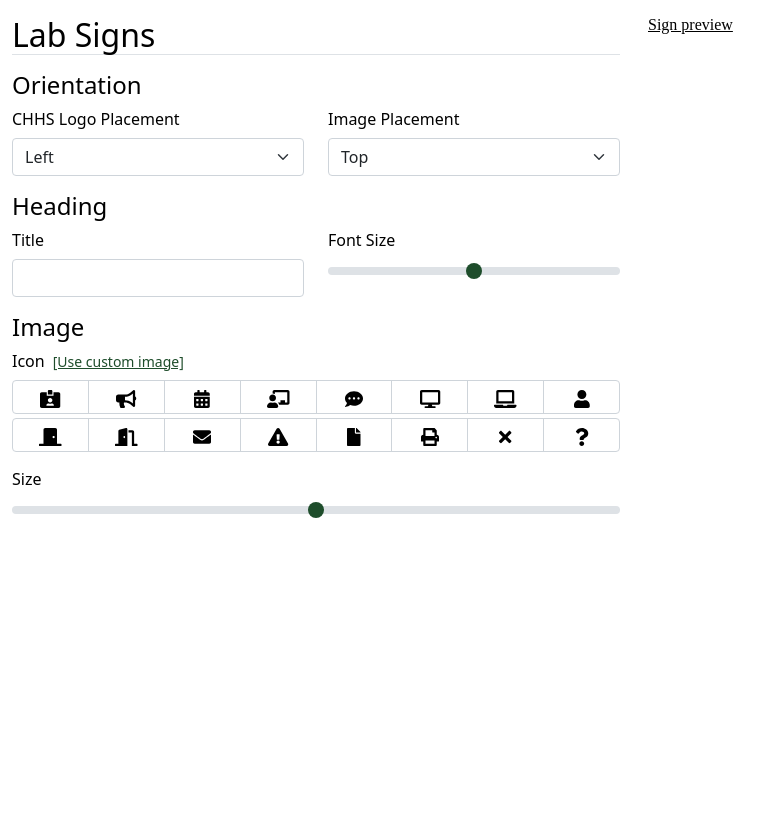
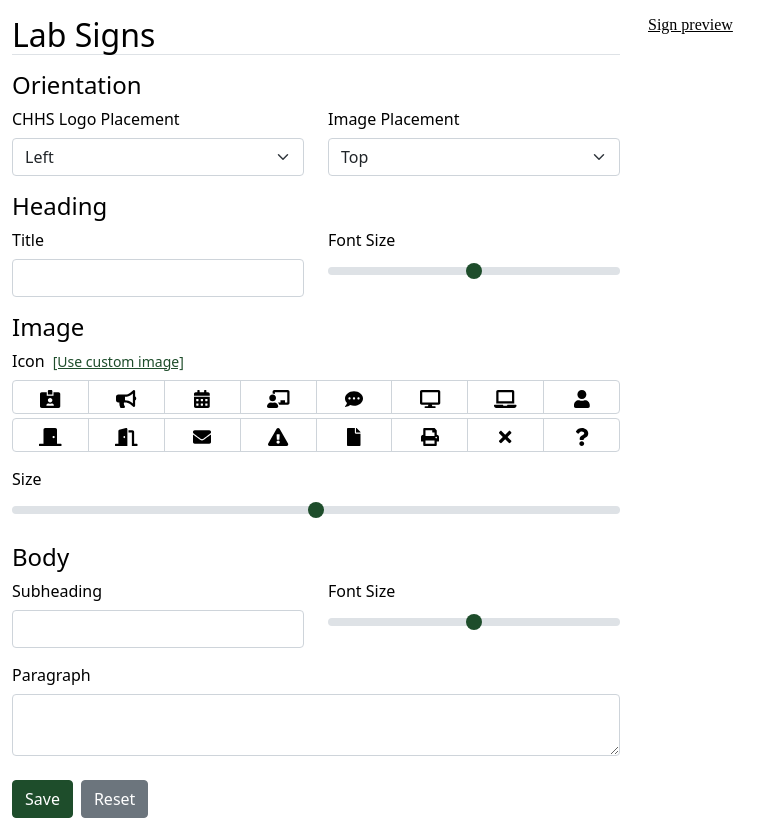
Before and after one commit to jack-hermanson/lab-signs, a React (Create React App) app: page / in a window 1280 px wide. Shown: the whole page, without its empty margins (0-783 px from the left). Built offline with nearby package versions, Linux system fonts and the light colour scheme.

Commit message:
finish preliminary form

```diff
--- /dev/null
+++ b/src/components/Form/Body.tsx
@@ -0,0 +1,49 @@
+import React from "react";
+import {Col, FormGroup, Input, Label, Row} from "reactstrap";
+import {FormSectionTitle} from "./FormSectionTitle";
+import {FontSizeInput} from "./FontSizeInput";
+
+export const Body: React.FC = () => {
+    return (
+        <FormGroup>
+            <FormSectionTitle title="Body" />
+            <Row className="mb-3">
+                {renderSubheading()}
+                {renderFontSize()}
+            </Row>
+            <Row>
+                {renderParagraphInput()}
+            </Row>
+        </FormGroup>
+    );
+
+    function renderSubheading() {
+        const id = "subheading-input";
+        return (
+            <Col>
+                <Label for={id} className="form-label">
+                    Subheading
+                </Label>
+                <Input type="text" id={id} />
+            </Col>
+        );
+    }
+
+    function renderFontSize() {
+        return (
+            <Col>
+                <FontSizeInput id="subheading-font-size-input" min={14} max={24} />
+            </Col>
+        );
+    }
+
+    function renderParagraphInput() {
+        const id = "paragraph-input"
+        return (
+            <Col>
+                <Label for={id} className="form-label">Paragraph</Label>
+                <Input id={id} type="textarea" />
+            </Col>
+        );
+    }
+}
--- /dev/null
+++ b/src/components/Form/FontSizeInput.tsx
@@ -0,0 +1,17 @@
+import React from "react";
+import {Input, Label} from "reactstrap";
+
+interface Props {
+    id: string;
+    min: number;
+    max: number;
+}
+
+export const FontSizeInput: React.FC<Props> = ({id, min, max}: Props) => {
+    return (
+        <React.Fragment>
+            <Label for={id} className="form-label">Font Size</Label>
+            <Input min={min} max={max} type="range" id={id} />
+        </React.Fragment>
+    )
+}
--- a/src/components/Form/FormContainer.tsx
+++ b/src/components/Form/FormContainer.tsx
@@ -1,9 +1,10 @@
 import React from "react";
 import "../../css/form.css";
-import {Col, Container, Row} from "reactstrap";
+import {Button, Col, Container, Row} from "reactstrap";
 import {Orientation} from "./Orientation";
 import {Heading} from "./Heading";
 import {Image} from "./Image";
+import {Body} from "./Body";
 
 export const FormContainer: React.FC = () => {
     return (
@@ -20,6 +21,15 @@ export const FormContainer: React.FC = () => {
                             <Orientation />
                             <Heading />
                             <Image />
+                            <Body />
+                            <Row className="mt-4">
+                                <Col>
+                                    <div className="bottom-buttons">
+                                        <Button type="submit" color="primary">Save</Button>
+                                        <Button type="reset" color="secondary">Reset</Button>
+                                    </div>
+                                </Col>
+                            </Row>
                         </form>
                     </Col>
                 </Row>
--- a/src/components/Form/Heading.tsx
+++ b/src/components/Form/Heading.tsx
@@ -1,6 +1,7 @@
 import React from "react";
 import {Col, FormGroup, Row, Label, Input} from "reactstrap";
 import {FormSectionTitle} from "./FormSectionTitle";
+import {FontSizeInput} from "./FontSizeInput";
 
 export const Heading: React.FC = () => {
     return (
@@ -27,8 +28,7 @@ export const Heading: React.FC = () => {
         const id = "title-font-size-input";
         return (
             <Col>
-                <Label for={id} className="form-label">Font Size</Label>
-                <Input min={18} max={36} type="range" id={id} />
+                <FontSizeInput id="title-font-size-input" min={18} max={36} />
             </Col>
         );
     }
--- a/src/components/Form/Image.tsx
+++ b/src/components/Form/Image.tsx
@@ -1,6 +1,5 @@
 import React, {useState} from "react";
 import {
-    faAddressCard,
     faBullhorn,
     faCalendarAlt,
     faChalkboardTeacher,
--- a/src/css/form.scss
+++ b/src/css/form.scss
@@ -29,5 +29,11 @@
     }
   }
 
+  .bottom-buttons {
+    .btn:not(last-of-type) {
+      margin-right: 0.5rem;
+    }
+  }
+
   @import "../../node_modules/bootstrap/scss/bootstrap";
 }
```
Also changed, not shown: src/css/form.css, 1 other file (tests, documents, lock files or other folders).
